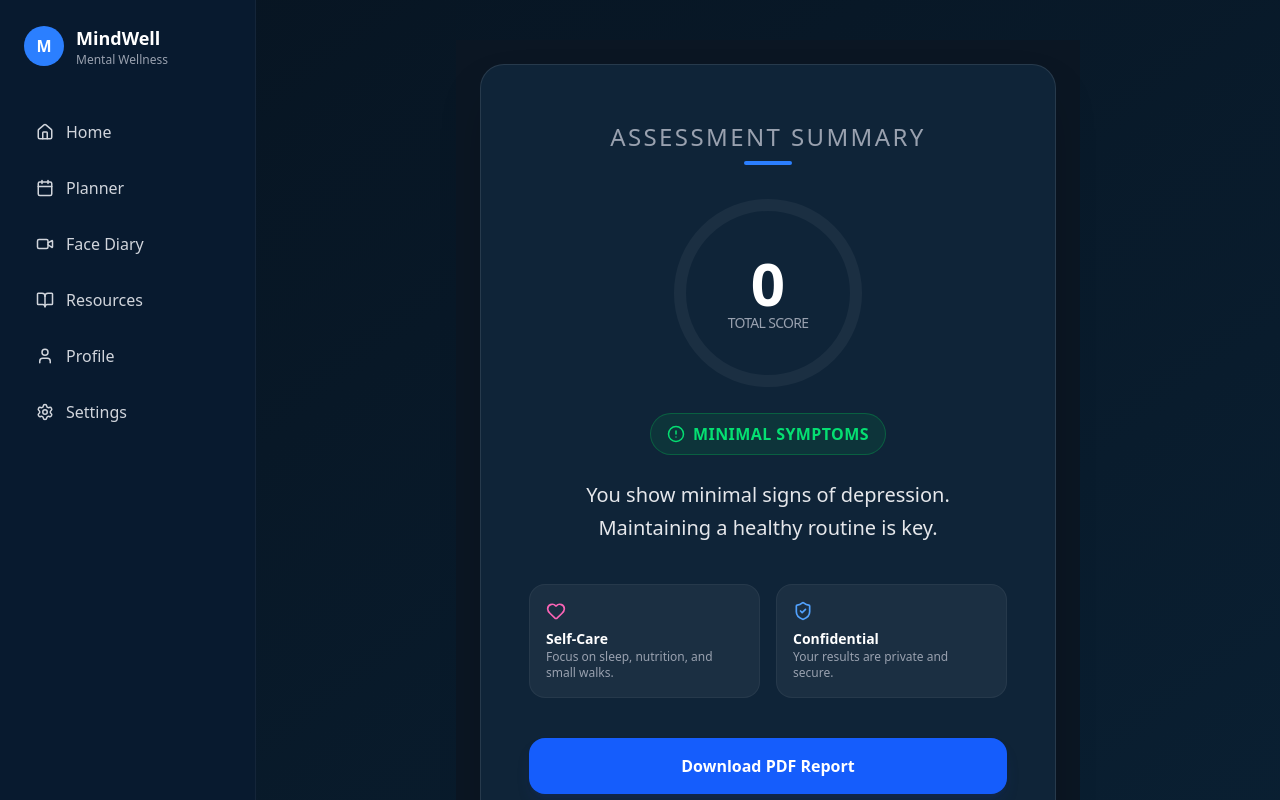
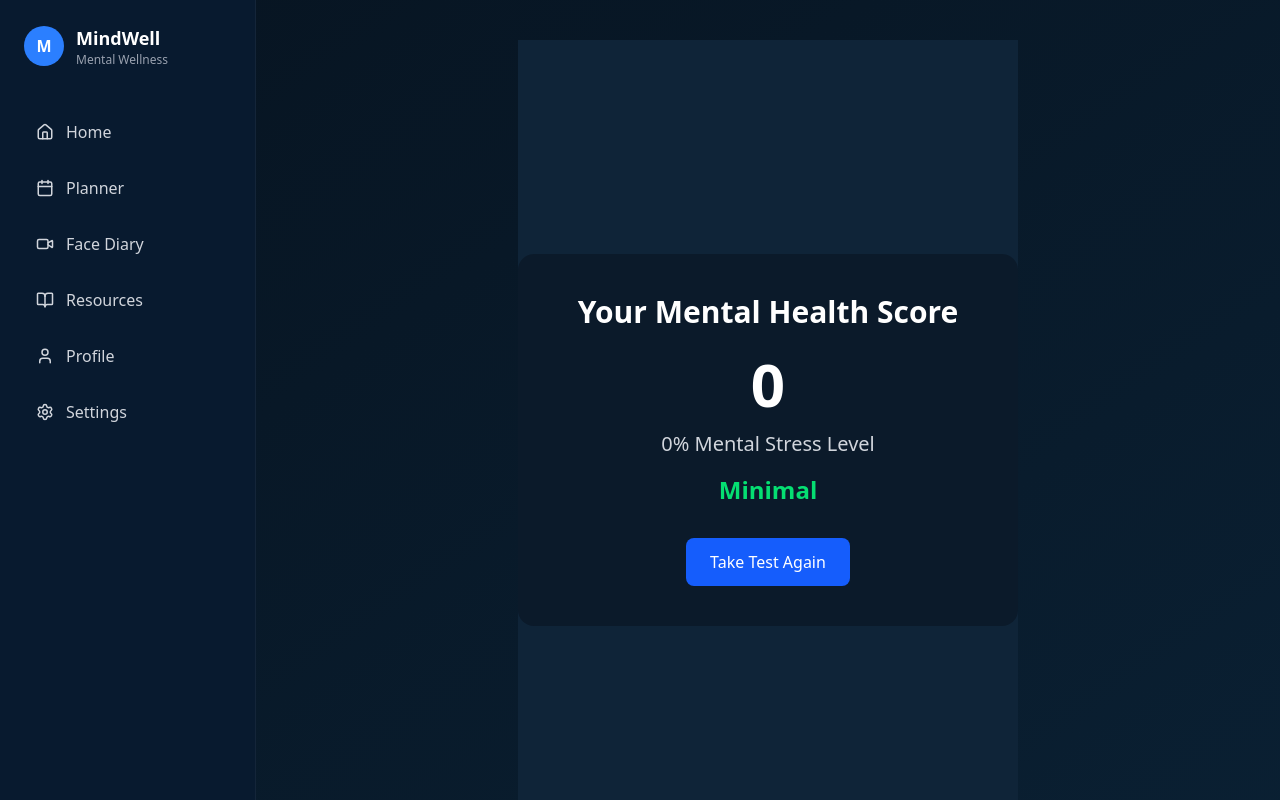
Before and after one commit to AjayGodara2417/Mindwell, a Next.js app: page /result-dashboard in a window 1280 px wide. Shown: the top 800 px of the page. Built offline with nearby package versions, Linux system fonts and the light colour scheme.

Commit message:
Result saved to db with email

```diff
--- a/src/app/(main_pages)/dashboard/page.tsx
+++ b/src/app/(main_pages)/dashboard/page.tsx
@@ -42,25 +42,49 @@ const options = [
 export default function DashboardPage() {
   const router = useRouter();
 
-  const [current, setCurrent] = useState(0);
-  const [answers, setAnswers] = useState(
+  const [current, setCurrent] = useState<number>(0);
+
+  const [answers, setAnswers] = useState<(number | null)[]>(
     Array(questions.length).fill(null)
   );
 
-  const selectAnswer = (value: unknown) => {
+  const selectAnswer = (value: number) => {
     const updated = [...answers];
     updated[current] = value;
     setAnswers(updated);
   };
 
-  const nextQuestion = () => {
+  const nextQuestion = async () => {
     if (answers[current] === null) return;
 
     if (current < questions.length - 1) {
       setCurrent(current + 1);
     } else {
 
-      const totalScore = answers.reduce((a, b) => a + b, 0);
+      const totalScore = answers.reduce(
+        (sum, value) => sum + (value ?? 0),
+        0
+      );
+
+      const percentage = Math.round((totalScore / 75) * 100);
+
+      const email = localStorage.getItem("userEmail");
+
+      try {
+        await fetch("/api/assessment", {
+          method: "POST",
+          headers: {
+            "Content-Type": "application/json",
+          },
+          body: JSON.stringify({
+            email,
+            score: totalScore,
+            percentage,
+          }),
+        });
+      } catch (error) {
+        console.error("Error saving result:", error);
+      }
 
       router.push(`/result-dashboard?score=${totalScore}`);
     }
@@ -70,13 +94,19 @@ export default function DashboardPage() {
     if (current > 0) setCurrent(current - 1);
   };
 
-  const progress = Math.round(((current + 1) / questions.length) * 100);
+  const progress = Math.round(
+    ((current + 1) / questions.length) * 100
+  );
 
   return (
-    <div className="w-130 bg-[#0f2438] border border-white/10 rounded-2xl p-8 shadow-xl">
+    <div className="flex items-center justify-center min-h-screen bg-[#071421] text-white">
+
+      <div className="w-[520px] bg-[#0f2438] border border-white/10 rounded-2xl p-8 shadow-xl">
 
         <div className="flex justify-between text-xs text-gray-400 mb-2">
-        <span>QUESTION {current + 1} OF 25</span>
+          <span>
+            QUESTION {current + 1} OF {questions.length}
+          </span>
           <span>{progress}% Completed</span>
         </div>
 
@@ -93,6 +123,7 @@ export default function DashboardPage() {
 
         <div className="space-y-4 mb-8">
           {options.map((option) => {
+
             const selected = answers[current] === option.value;
 
             return (
@@ -106,13 +137,18 @@ export default function DashboardPage() {
                     : "border-white/10 hover:border-blue-400"
                 }`}
               >
+
                 {option.label}
 
                 <div
-                className={`w-5 h-5 rounded-full border ${
-                  selected ? "border-blue-500 bg-blue-500" : "border-white/20"
+                  className={`w-5 h-5 rounded-full border
+                  ${
+                    selected
+                      ? "border-blue-500 bg-blue-500"
+                      : "border-white/20"
                   }`}
                 />
+
               </button>
             );
           })}
@@ -139,6 +175,8 @@ export default function DashboardPage() {
           </button>
 
         </div>
+
+      </div>
     </div>
   );
 }
--- a/src/app/(main_pages)/result-dashboard/page.tsx
+++ b/src/app/(main_pages)/result-dashboard/page.tsx
@@ -1,139 +1,65 @@
 "use client";
 
 import { useSearchParams } from "next/navigation";
-import { AlertCircle, RefreshCcw, Heart, ShieldCheck } from "lucide-react";
-import Link from "next/link";
 
-export default function ResultPage() {
+export default function ResultDashboard() {
+
   const params = useSearchParams();
+
   const score = Number(params.get("score")) || 0;
 
-  const getResult = () => {
-    if (score <= 10) {
-      return {
-        level: "Minimal",
-        color: "text-green-400",
-        border: "border-green-500/30",
-        bg: "bg-green-500/10",
-        message: "You show minimal signs of depression. Maintaining a healthy routine is key.",
-      };
-    }
-    if (score <= 20) {
-      return {
-        level: "Mild",
-        color: "text-yellow-400",
-        border: "border-yellow-500/30",
-        bg: "bg-yellow-500/10",
-        message: "You may be experiencing mild depressive symptoms. It might help to talk to a loved one.",
-      };
-    }
-    if (score <= 40) {
-      return {
-        level: "Moderate",
-        color: "text-orange-400",
-        border: "border-orange-500/30",
-        bg: "bg-orange-500/10",
-        message: "You may be experiencing moderate depression. We recommend speaking with a counselor.",
-      };
-    }
-    return {
-      level: "Severe",
-      color: "text-red-400",
-      border: "border-red-500/30",
-      bg: "bg-red-500/10",
-      message: "Your responses indicate severe depressive symptoms. Please consider seeking professional help immediately.",
-    };
-  };
+  const percentage = Math.round((score / 75) * 100);
 
-  const result = getResult();
+  let level = "";
+  let color = "";
 
-  // Calculate percentage for a visual gauge (assuming max score is around 60)
-  const percentage = Math.min((score / 60) * 100, 100);
+  if (score <= 15) {
+    level = "Minimal";
+    color = "text-green-400";
+  } else if (score <= 30) {
+    level = "Mild";
+    color = "text-yellow-400";
+  } else if (score <= 45) {
+    level = "Moderate";
+    color = "text-orange-400";
+  } else if (score <= 60) {
+    level = "Severe";
+    color = "text-red-400";
+  } else {
+    level = "Very Severe";
+    color = "text-red-600";
+  }
 
   return (
-    <div className="min-h-screen flex items-center justify-center bg-[#0b1623] text-white p-6">
-      <div className="max-w-xl w-full bg-[#0f2438] border border-white/10 rounded-3xl overflow-hidden shadow-2xl">
+    <div className="min-h-screen flex items-center justify-center bg-[#0f2438] text-white">
 
-        {/* Top Accent Bar */}
-        <div className={`h-2 w-full ${result.color.replace('text', 'bg')}`} />
+      <div className="bg-[#0b1a2a] p-10 rounded-2xl w-[500px] text-center">
 
-        <div className="p-8 md:p-12 text-center">
-          <header className="mb-8">
-            <h1 className="text-2xl font-medium text-gray-400 mb-2 uppercase tracking-widest">
-              Assessment Summary
-            </h1>
-            <div className="h-1 w-12 bg-blue-500 mx-auto rounded-full" />
-          </header>
+        <h1 className="text-3xl font-bold mb-6">
+          Your Mental Health Score
+        </h1>
 
-          {/* Visual Score Gauge */}
-          <div className="relative flex items-center justify-center mb-6">
-            <svg className="w-48 h-48 transform -rotate-90">
-              <circle
-                cx="96"
-                cy="96"
-                r="88"
-                stroke="currentColor"
-                strokeWidth="12"
-                fill="transparent"
-                className="text-white/5"
-              />
-              <circle
-                cx="96"
-                cy="96"
-                r="88"
-                stroke="currentColor"
-                strokeWidth="12"
-                fill="transparent"
-                strokeDasharray={553}
-                strokeDashoffset={553 - (553 * percentage) / 100}
-                strokeLinecap="round"
-                className={`${result.color} transition-all duration-1000 ease-out`}
-              />
-            </svg>
-            <div className="absolute inset-0 flex flex-col items-center justify-center">
-              <span className="text-6xl font-black">{score}</span>
-              <span className="text-sm text-gray-400 uppercase tracking-tighter">Total Score</span>
-            </div>
-          </div>
+        <div className="text-6xl font-bold mb-4">
+          {score}
+        </div>
 
-          {/* Result Label */}
-          <div className={`inline-flex items-center gap-2 px-4 py-2 rounded-full mb-6 border ${result.border} ${result.bg} ${result.color}`}>
-            <AlertCircle size={18} />
-            <span className="font-bold uppercase tracking-wide">{result.level} Symptoms</span>
-          </div>
+        <div className="text-xl text-gray-300 mb-4">
+          {percentage}% Mental Stress Level
+        </div>
 
-          <p className="text-xl text-gray-200 leading-relaxed mb-10 max-w-sm mx-auto">
-            {result.message}
-          </p>
+        <div className={`text-2xl font-semibold mb-8 ${color}`}>
+          {level}
+        </div>
 
-          <div className="grid grid-cols-1 md:grid-cols-2 gap-4 mb-10 text-left">
-            <div className="p-4 rounded-2xl bg-white/5 border border-white/5">
-              <Heart className="text-pink-400 mb-2" size={20} />
-              <h3 className="text-sm font-bold text-white">Self-Care</h3>
-              <p className="text-xs text-gray-400">Focus on sleep, nutrition, and small walks.</p>
-            </div>
-            <div className="p-4 rounded-2xl bg-white/5 border border-white/5">
-              <ShieldCheck className="text-blue-400 mb-2" size={20} />
-              <h3 className="text-sm font-bold text-white">Confidential</h3>
-              <p className="text-xs text-gray-400">Your results are private and secure.</p>
-            </div>
-          </div>
+        <button
+          onClick={() => window.location.href="/dashboard"}
+          className="bg-blue-600 px-6 py-3 rounded-lg"
+        >
+          Take Test Again
+        </button>
 
-          {/* Actions */}
-          <div className="flex flex-col gap-3">
-            <button className="w-full bg-blue-600 hover:bg-blue-500 text-white font-bold py-4 rounded-2xl transition-all shadow-lg shadow-blue-900/20 active:scale-[0.98]">
-              Download PDF Report
-            </button>
-            <Link
-              href="/dashboard"
-              className="flex items-center justify-center gap-2 text-gray-400 hover:text-white transition-colors py-2 text-sm"
-            >
-              <RefreshCcw size={16} />
-              Retake Assessment
-            </Link>
-          </div>
-        </div>
       </div>
+
     </div>
   );
 }
--- /dev/null
+++ b/src/app/api/assessment/get/route.ts
@@ -0,0 +1,14 @@
+import { NextRequest, NextResponse } from "next/server";
+import db from "@/lib/db";
+
+export async function GET(req: NextRequest) {
+
+  const email = req.nextUrl.searchParams.get("email");
+
+  const [rows]: any = await db.query(
+    "SELECT * FROM assessments WHERE patient_email=? ORDER BY created_at DESC",
+    [email]
+  );
+
+  return NextResponse.json(rows);
+}
--- /dev/null
+++ b/src/app/api/assessment/route.ts
@@ -0,0 +1,43 @@
+import { NextRequest, NextResponse } from "next/server";
+import db from "@/lib/db";
+
+export async function POST(req: NextRequest) {
+  try {
+
+    const { email, score } = await req.json();
+
+    const percentage = (score / 75) * 100;
+
+    let severity = "";
+
+    if (score <= 15) severity = "Minimal";
+    else if (score <= 30) severity = "Mild";
+    else if (score <= 45) severity = "Moderate";
+    else if (score <= 60) severity = "Severe";
+    else severity = "Very Severe";
+
+    await db.query(
+      `INSERT INTO assessments
+      (patient_email, score, percentage, severity)
+      VALUES (?,?,?,?)`,
+      [email, score, percentage, severity]
+    );
+
+    return NextResponse.json({
+      success: true,
+      score,
+      percentage,
+      severity
+    });
+
+  } catch (error) {
+
+    console.error(error);
+
+    return NextResponse.json(
+      { success: false },
+      { status: 500 }
+    );
+
+  }
+}
--- /dev/null
+++ b/src/types/assessment.ts
@@ -0,0 +1,4 @@
+export interface AssessmentResult {
+  email: string;
+  score: number;
+}
```
Lines whose indentation alone changed are shown as unchanged.
